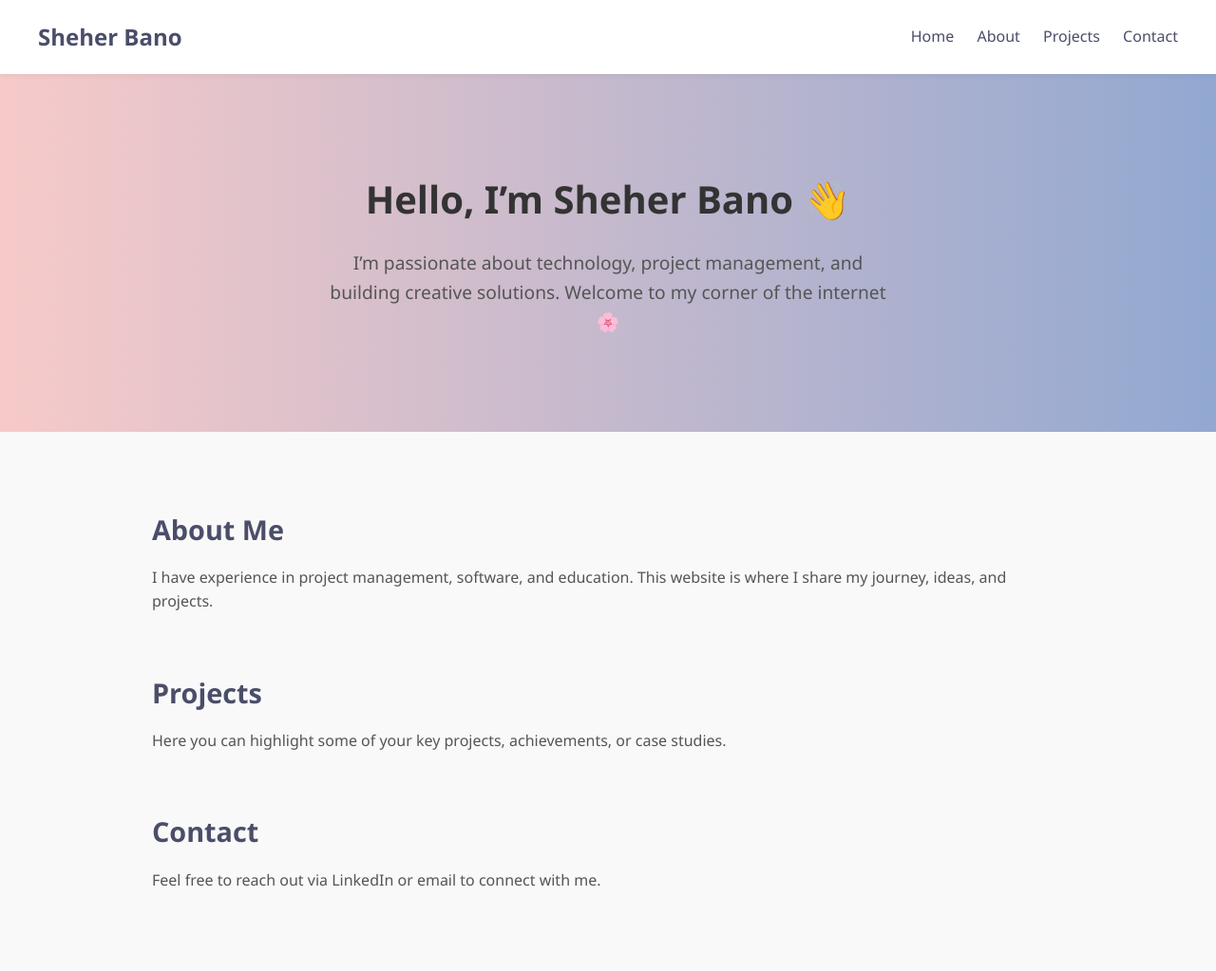
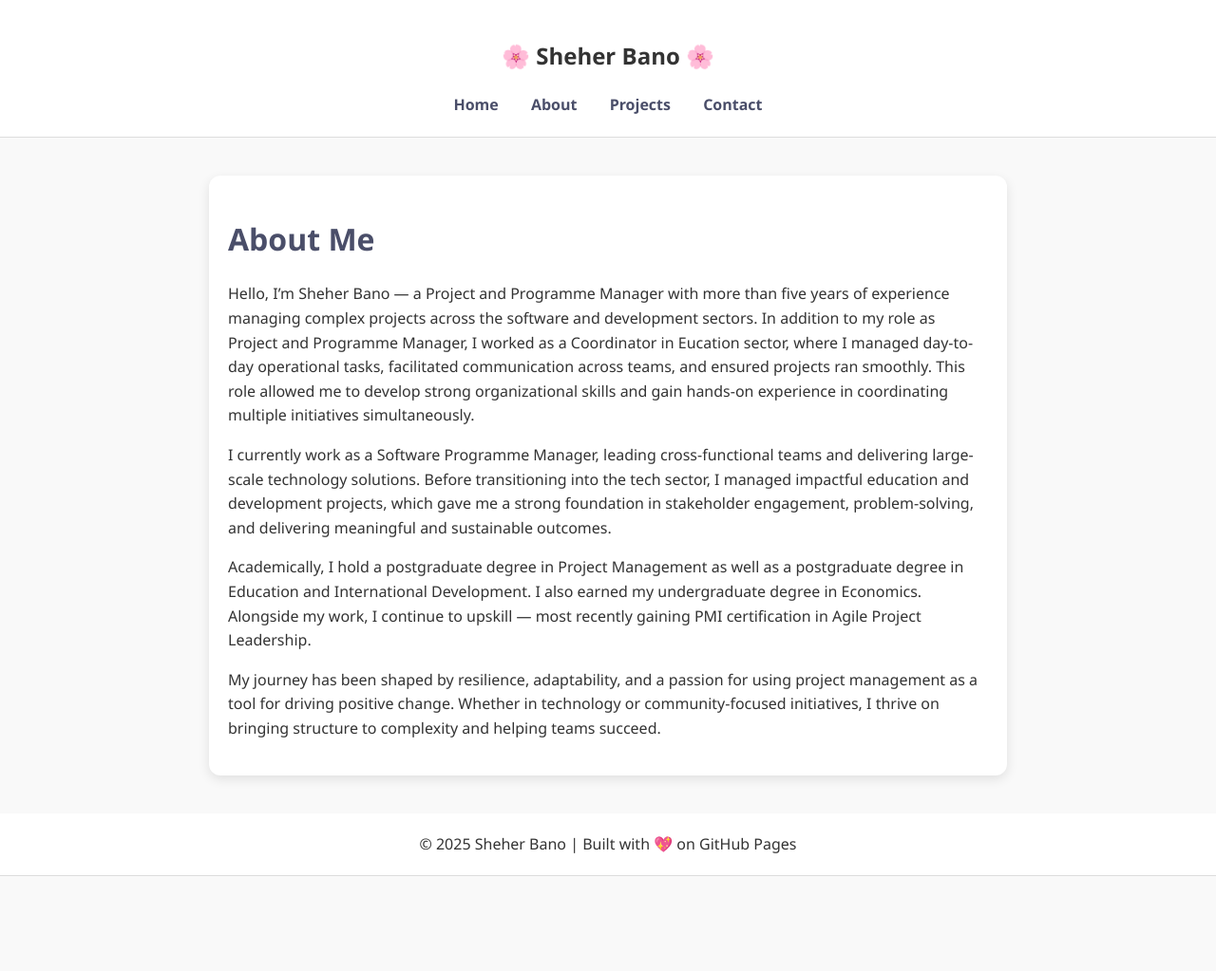
Before and after one commit to shhrbano91-lab/shhrbano91-lab.github.io, a plain HTML site: page index.html in a window 1280 px wide. Shown: the top 1023 px of the page at 95% size. After the commit the page ends 923 px from the top, so only its background shows below. Drawn offline with Linux system fonts and the light colour scheme.

Commit message:
Update index.html

```diff
--- a/index.html
+++ b/index.html
@@ -1,159 +1,96 @@
 <!DOCTYPE html>
 <html lang="en">
 <head>
-  <meta charset="UTF-8" />
-  <meta name="viewport" content="width=device-width, initial-scale=1.0" />
-  <title>Sheher Bano</title>
+  <meta charset="UTF-8">
+  <meta name="viewport" content="width=device-width, initial-scale=1.0">
+  <title>About Me - Sheher Bano</title>
   <style>
-    /* Reset */
-    * {
+    body {
+      font-family: "Segoe UI", Tahoma, Geneva, Verdana, sans-serif;
+      background: #f9f9f9;
       margin: 0;
       padding: 0;
-      box-sizing: border-box;
+      line-height: 1.6;
+      color: #333;
     }
 
-    body {
-      font-family: "Segoe UI", Tahoma, Geneva, Verdana, sans-serif;
-      color: #333;
-      background-color: #f9f9f9;
-      line-height: 1.6;
-    }
-
-    /* Navigation Bar */
-    nav {
-      display: flex;
-      justify-content: space-between;
-      align-items: center;
-      padding: 20px 40px;
-      background: white;
-      box-shadow: 0 2px 6px rgba(0, 0, 0, 0.05);
-      position: sticky;
-      top: 0;
-      z-index: 100;
-    }
-
-    nav h1 {
-      font-size: 1.5rem;
-      color: #4a4e69;
+    header, footer {
+      background: #fff;
+      padding: 20px;
+      text-align: center;
+      border-bottom: 1px solid #ddd;
     }
 
     nav a {
-      margin-left: 20px;
+      margin: 0 15px;
       text-decoration: none;
       color: #4a4e69;
-      font-weight: 500;
-      transition: color 0.3s;
+      font-weight: bold;
     }
 
-    nav a:hover {
-      color: #9a8c98;
+    main {
+      max-width: 800px;
+      margin: 40px auto;
+      padding: 20px;
+      background: white;
+      border-radius: 12px;
+      box-shadow: 0 4px 12px rgba(0,0,0,0.1);
     }
 
-    /* Hero Section */
-    .hero {
-      text-align: center;
-      padding: 100px 20px;
-      background: linear-gradient(to right, #f7cac9, #92a8d1);
-      color: #333;
-    }
-
-    .hero h2 {
-      font-size: 2.5rem;
+    h1 {
+      color: #4a4e69;
       margin-bottom: 20px;
-    }
-
-    .hero p {
-      font-size: 1.2rem;
-      max-width: 600px;
-      margin: auto;
-    }
-
-    /* Main Content */
-    main {
-      max-width: 1000px;
-      margin: 40px auto;
-      padding: 20px;
-    }
-
-    section {
-      margin-bottom: 60px;
-    }
-
-    section h3 {
-      font-size: 1.8rem;
-      margin-bottom: 15px;
-      color: #4a4e69;
-    }
-
-    section p {
-      font-size: 1rem;
-      color: #555;
-    }
-
-    /* Footer */
-    footer {
-      text-align: center;
-      padding: 20px;
-      font-size: 0.9rem;
-      color: #666;
-      background: #f1f1f1;
-      border-top: 1px solid #ddd;
     }
   </style>
 </head>
 <body>
-  <!-- Navigation -->
+  <header>
+    <h2>🌸 Sheher Bano 🌸</h2>
     <nav>
-    <h1>Sheher Bano</h1>
-    <div>
       <a href="index.html">Home</a>
       <a href="about.html">About</a>
       <a href="projects.html">Projects</a>
       <a href="contact.html">Contact</a>
-    </div>
     </nav>
+  </header>
 
-  <!-- Hero Section -->
-  <section class="hero">
-    <h2>Hello, I’m Sheher Bano 👋</h2>
+  <main>
+    <h1>About Me</h1>
     <p>
-      I’m passionate about technology, project management, and building creative solutions.
-      Welcome to my corner of the internet 🌸
+      Hello, I’m Sheher Bano — a Project and Programme Manager with more than five years of experience
+      managing complex projects across the software and development sectors. In addition to my role
+      as Project and Programme Manager, I worked as a Coordinator in Eucation sector, where I managed
+      day-to-day operational tasks, facilitated communication across teams, and ensured projects ran
+      smoothly. This role allowed me to develop strong organizational skills and gain hands-on experience
+      in coordinating multiple initiatives simultaneously.
     </p>
-  </section>
 
-  <!-- Main Content -->
-  <main>
-    <section>
-      <h3>About Me</h3>
     <p>
-        I have experience in project management, software, and education.
-        This website is where I share my journey, ideas, and projects.
+      I currently work as a Software Programme Manager, leading cross-functional teams and
+      delivering large-scale technology solutions. Before transitioning into the tech sector,
+      I managed impactful education and development projects, which gave me a strong foundation
+      in stakeholder engagement, problem-solving, and delivering meaningful and sustainable outcomes.
     </p>
-    </section>
 
-    <section>
-      <h3>Projects</h3>
     <p>
-        Here you can highlight some of your key projects, achievements, or case studies.
+      Academically, I hold a postgraduate degree in Project Management as well as a postgraduate
+      degree in Education and International Development. I also earned my undergraduate degree
+      in Economics. Alongside my work, I continue to upskill — most
+      recently gaining PMI certification in Agile Project Leadership.
     </p>
-    </section>
 
-    <section>
-      <h3>Contact</h3>
     <p>
-        Feel free to reach out via LinkedIn or email to connect with me.
+      My journey has been shaped by resilience, adaptability, and a passion for using project
+      management as a tool for driving positive change. Whether in technology or community-focused
+      initiatives, I thrive on bringing structure to complexity and helping teams succeed.
     </p>
-    </section>
   </main>
 
-  <!-- Footer -->
   <footer>
     © <span id="year"></span> Sheher Bano | Built with 💖 on GitHub Pages
   </footer>
 
   <script>
-    // Auto update year
     document.getElementById("year").textContent = new Date().getFullYear();
   </script>
 </body>
```
Lines whose indentation alone changed are shown as unchanged.
